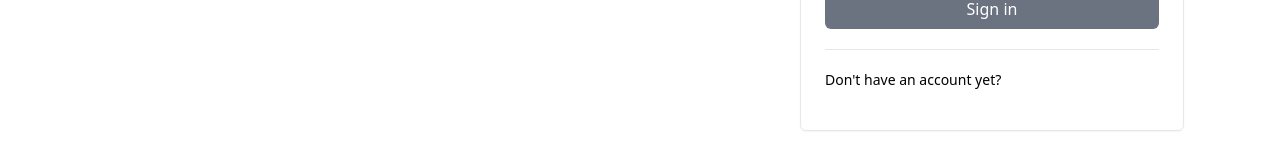
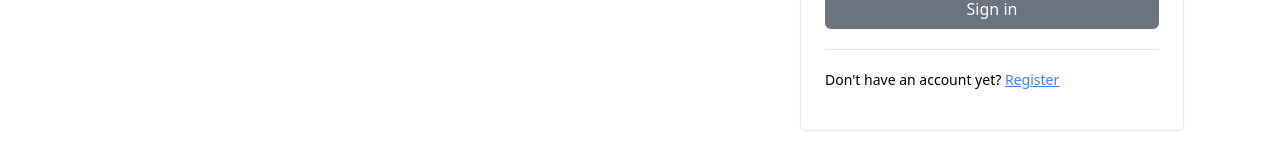
Before and after one commit to cur1ousFranz/QCBASNS-MERN, a React (Create React App) app in the folder client/: page /login in a window 1280 px wide. Shown: the part 393-553 px from the top of the page. Built offline with nearby package versions, Linux system fonts and the light colour scheme.

Commit message:
login function form

```diff
--- a/client/src/views/Login.jsx
+++ b/client/src/views/Login.jsx
@@ -1,6 +1,7 @@
 import React, { useContext, useState } from "react";
 import { loginUser } from "../lib/loginUser";
 import { AuthContext } from "../context/AuthContext";
+import { Link } from "react-router-dom";
 
 export default function Login() {
   const [email, setEmail] = useState("");
@@ -67,7 +68,12 @@
               Sign in
             </button>
             <hr />
-            <p className="text-sm ">Don't have an account yet? </p>
+            <p className="text-sm ">
+              Don't have an account yet?{" "}
+              <Link to={"/register"} className="underline text-blue-500">
+                Register
+              </Link>
+            </p>
           </div>
         </form>
       </div>
```
